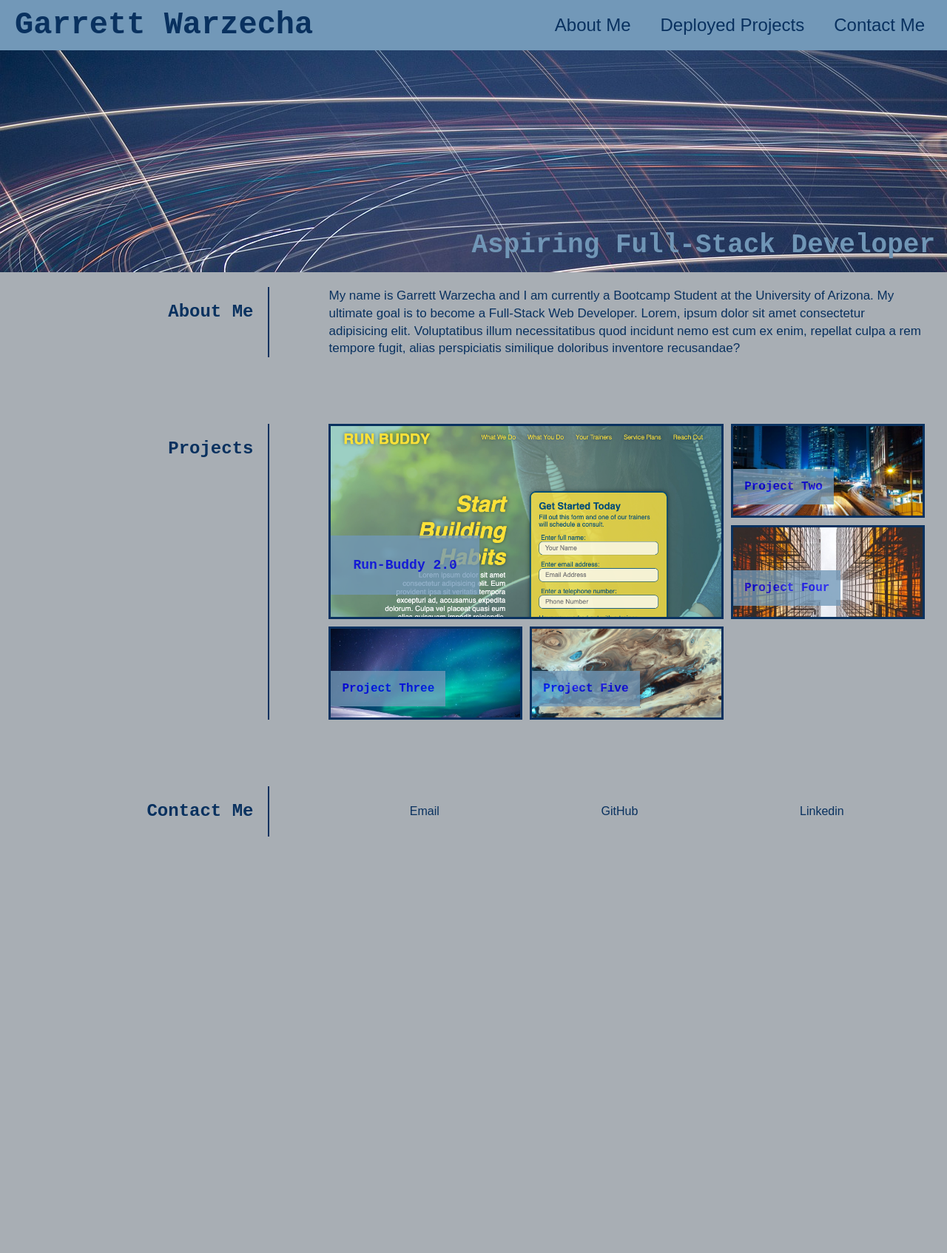
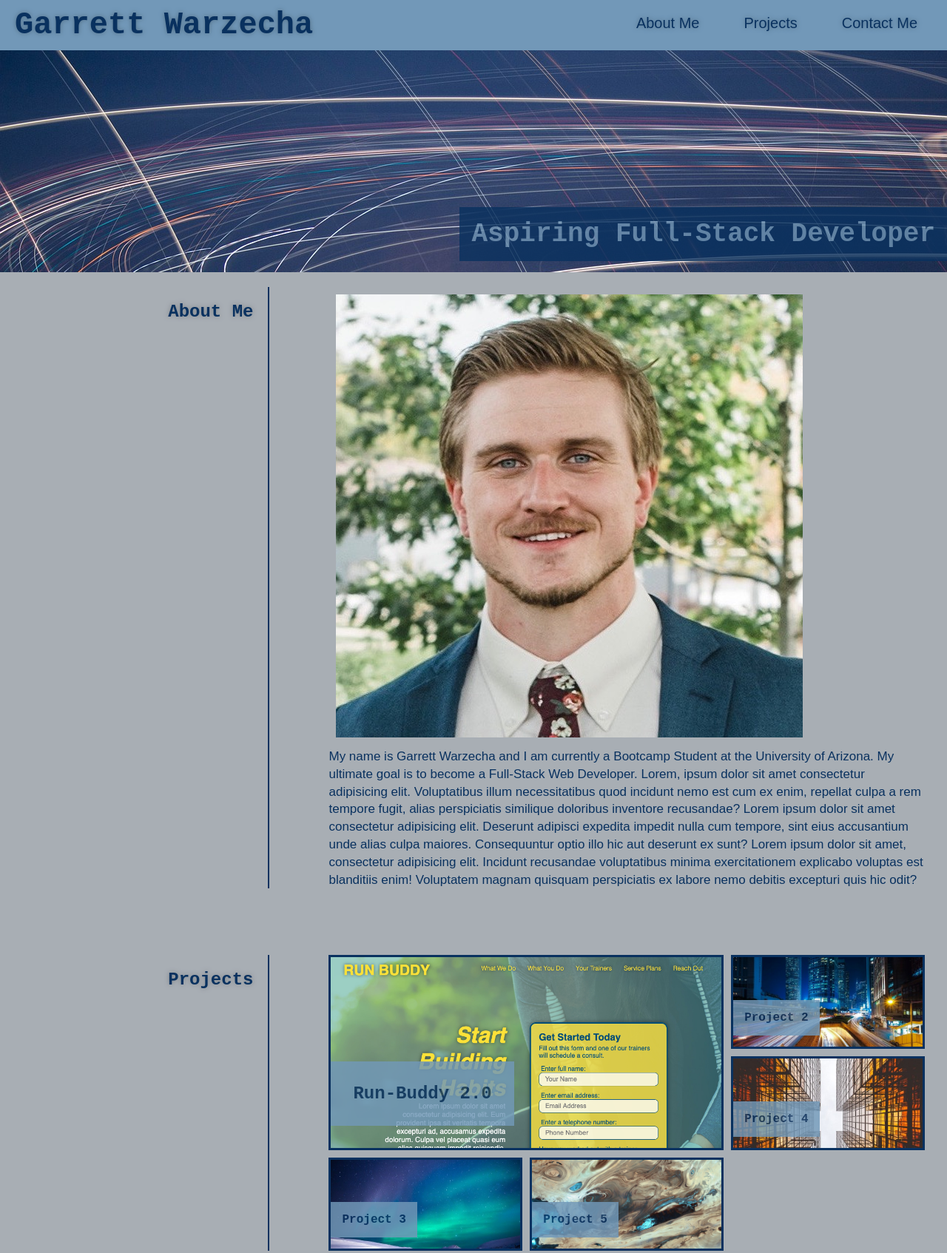
Before and after one commit to gwarzecha/ProfessionalPortfolio, a plain HTML site: page index.html in a window 1280 px wide. Shown: the top 1694 px of the page at 74% size. Before the commit the page ends 1201 px from the top, so only its background shows below. Drawn offline with Linux system fonts and the light colour scheme.

Commit message:
reworked project img links and added about me pic

```diff
--- a/assets/css/style.css
+++ b/assets/css/style.css
@@ -23,6 +23,7 @@
       font-family: 'Courier New', Courier, monospace;
       font-size: 42px;
       color: rgb(9, 49, 95);
+      text-shadow: 0 0 6px  rgba(82, 110, 133, 0.979);
       padding: 0 0 0 10px;
 
   }
@@ -40,10 +41,20 @@
 
   header nav ul li a {
       font-family: Arial, Helvetica, sans-serif;
-      padding: 20px 20px;
+      padding: 10px 10px;
+      margin: 20px;
       text-decoration: none;
+      font-size: 20px;
+      color: rgb(9, 49, 95);
+      text-shadow: 0 0 6px  rgba(82, 110, 133, 0.979);
+      transition-property: all;
+      transition-duration: 0.7s;
+      transition-timing-function: ease-in-out;
+  }
+
+  header nav ul li a:hover {
       font-size: 24px;
-      color: rgb(9, 49, 95);
+      transition: 0.5s;
   }
 
   .hero {
@@ -59,8 +70,11 @@
   .hero h2 {
       font-family: 'Courier New', Courier, monospace;
       padding: 16px;
+      margin: 0 0 15px 0;
       font-size: 36px;
       color: rgba(114, 152, 184, 0.979);
+      background-color: rgb(9, 49, 95);
+      opacity: 80%;
   }
 
 
@@ -72,8 +86,9 @@
   .primary-title {
       font-family: 'Courier New', Courier, monospace;
       color: rgb(9, 49, 95);
+      text-shadow: 0 0 6px  rgba(125, 130, 136, 0.979);
+      flex: 1 30%;
       display: flex;
-      flex: 1 30%;
       justify-content: flex-end;
       flex-wrap: wrap;
       margin: 20px 50px 20px 15px;
@@ -84,8 +99,18 @@
   .content {
       flex: 2 70%;
       margin: 20px 30px;
-      flex-wrap: wrap;
+
   }
+
+  .content-img {
+      flex: 1 20%;
+      margin: 10px;
+  }
+
+  .content-img img {
+      max-width: 100%;
+  }
+
 
   .project-wrapper {
       display: flex;
@@ -106,14 +131,17 @@
       gap: 10px;
   }
 
-
-
   .pro-1 {
       /* the following bit allows image to scale to the gride and occupy all space */
       background: url(../images/runbuddyimg.png);
       background-size: cover;
       grid-row: 1 / span 2;
       grid-column: 1 / span 2;
+  }
+
+  a {
+      text-decoration: none;
+      font-family: 'Courier New', Courier, monospace;
   }
 
   .pro-2 {
@@ -167,9 +195,10 @@
     flex-wrap: wrap;
     margin: 0 0 30px 0;
     padding: 30px;
-    font-size: 18px;
+    font-size: 24px;
+    color:rgb(9, 49, 95);
     background-color: rgba(114, 152, 184, 0.979);
-    opacity: 80%;
+    opacity: 85%;
     transition-duration: 1s;
     transition-property: all;
     transition-timing-function: ease-out;
@@ -179,7 +208,7 @@
 
   .link-title:hover  {
     opacity: 1;
-    font-size: 45px;
+    font-size: 40px;
     transition: 0.5s
 
   }
@@ -188,8 +217,10 @@
     flex-wrap: wrap;
     margin: 0 0 15px 0;
     padding: 15px;
+    font-size: 16px;
+    color: rgb(9, 49, 95);
     background-color: rgba(114, 152, 184, 0.979);
-    opacity: 80%;
+    opacity: 85%;
     transition-duration: 1s;
     transition-property: all;
     transition-timing-function: ease-out;
@@ -198,7 +229,7 @@
 
   .link-title-2:hover {
     opacity: 1;
-    font-size: 25px;
+    font-size: 22px;
     transition: 0.5s;
   }
 
--- a/index.html
+++ b/index.html
@@ -17,7 +17,7 @@
                         <a href="#about-me">About Me</a>
                     </li>
                     <li>
-                        <a href="#projects">Deployed Projects</a>
+                        <a href="#projects">Projects</a>
                     </li>
                     <li>
                         <a href="#contact-me">Contact Me</a>
@@ -38,13 +38,22 @@
                     <h2>About Me</h2>
                 </div>
                 <div class="content">
+                    <div class="content-img">
+                        <img src="./assets/images/portfolio-self-pic.jpeg"/>
+                    </div>
                     <p>
                         My name is Garrett Warzecha and I am currently a Bootcamp Student at the University of Arizona.
                         My ultimate goal is to become a Full-Stack Web Developer. Lorem, ipsum dolor sit amet consectetur
                         adipisicing elit. Voluptatibus illum necessitatibus quod incidunt nemo est cum ex enim, repellat
-                        culpa a rem tempore fugit, alias perspiciatis similique doloribus inventore recusandae?
+                        culpa a rem tempore fugit, alias perspiciatis similique doloribus inventore recusandae? Lorem ipsum
+                        dolor sit amet consectetur adipisicing elit. Deserunt adipisci expedita impedit nulla cum tempore,
+                        sint eius accusantium unde alias culpa maiores. Consequuntur optio illo hic aut deserunt ex sunt?
+                        Lorem ipsum dolor sit amet, consectetur adipisicing elit. Incidunt recusandae voluptatibus minima
+                        exercitationem explicabo voluptas est blanditiis enim! Voluptatem magnam quisquam perspiciatis ex
+                        labore nemo debitis excepturi quis hic odit?
                     </p>
                 </div>
+
             </div>
 
             <div id="projects" class="main">
@@ -53,6 +62,37 @@
                 </div>
                 <div class="project-wrapper">
                     <div class="project-grid">
+
+                        <a href="https://gwarzecha.github.io/runbuddy2.0/" class="pic pro-1">
+                            <h4 class="link-title">
+                                Run-Buddy 2.0
+                            </h4>
+                        </a>
+
+                        <a href="#" class="pic pro-2">
+                            <h4 class="link-title-2">
+                                Project 2
+                            </h4>
+                        </a>
+
+                        <a href="#" class="pic pro-3">
+                            <h4 class="link-title-2">
+                                Project 3
+                            </h4>
+                        </a>
+
+                        <a href="#" class="pic pro-4">
+                            <h4 class="link-title-2">
+                                Project 4
+                            </h4>
+                        </a>
+
+                        <a href="#" class="pic pro-5">
+                            <h4 class="link-title-2">
+                                Project 5
+                            </h4>
+                        </a>
+                        <!--
                         <div class="pic pro-1">
                             <a href="https://gwarzecha.github.io/runbuddy2.0/">
                                 <h4 class="link-title">
@@ -60,7 +100,9 @@
                                 </h4>
                             </a>
                         </div>
+                        -->
 
+                        <!--
                         <div class="pic pro-2">
                             <a href="#">
                                 <h4 class="link-title-2">
@@ -92,7 +134,7 @@
                                 </h4>
                             </a>
                         </div>
-
+                        -->
 
                     </div>
                 </div>
```
Also changed, not shown: assets/images/portfolio-self-pic.jpeg (added).
